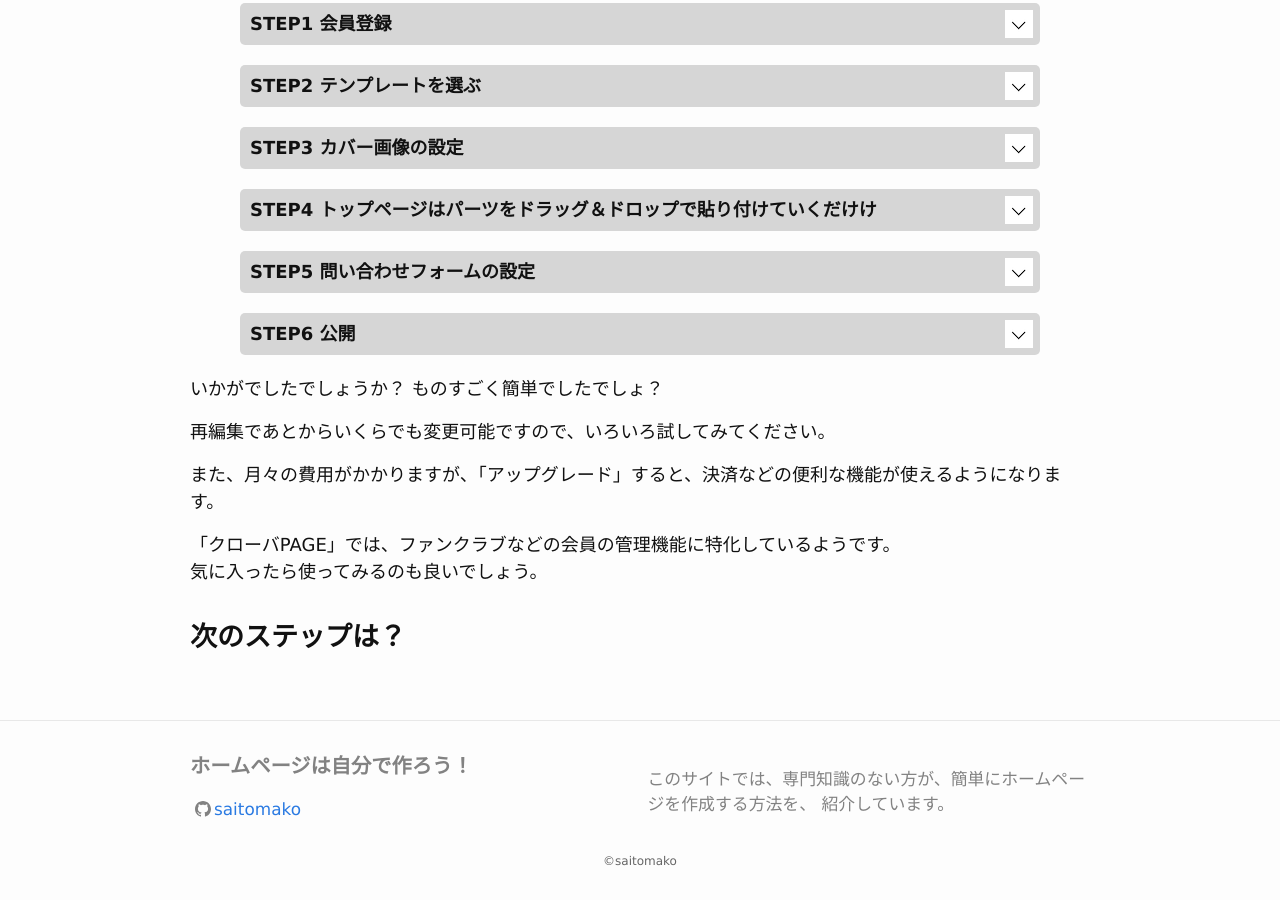
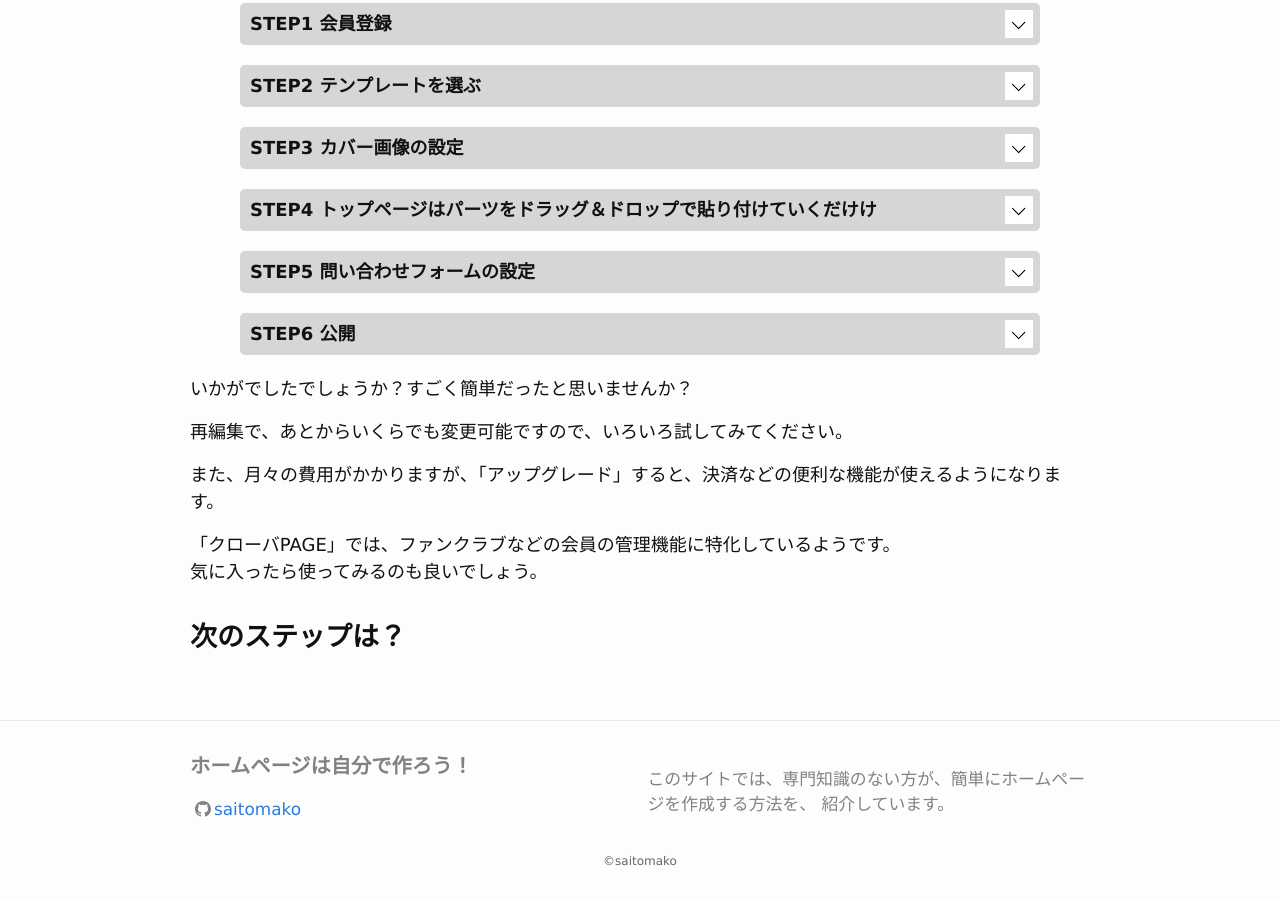
Before and after one commit to saitomako/hpbyself, a Jekyll site: the page built from index.md, in a window 1280 px wide and 900 px high, scrolled down 2400 px. Built offline with Jekyll 4.4.1, drawn with Linux system fonts in a browser that asks for light colours; our own code applies the rules of GitHub Pages for plain Markdown files.

Commit message:
update etc

```diff
--- a/index.md
+++ b/index.md
@@ -142,10 +142,9 @@ URLの形式は「XXXXX.qloba.com｣となってます。XXXXXの部分を自由
 
 </div>
 
-いかがでしたでしょうか？
-ものすごく簡単でしたでしょ？
+いかがでしたでしょうか？すごく簡単だったと思いませんか？
 
-再編集であとからいくらでも変更可能ですので、いろいろ試してみてください。
+再編集で、あとからいくらでも変更可能ですので、いろいろ試してみてください。
 
 また、月々の費用がかかりますが、「アップグレード」すると、決済などの便利な機能が使えるようになります。
 
```
Also changed, not shown: other parts of index.md (+1 -1 lines).
